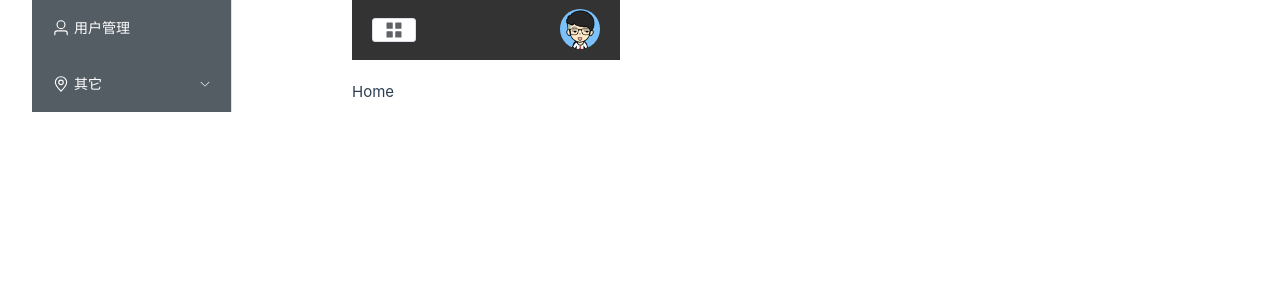
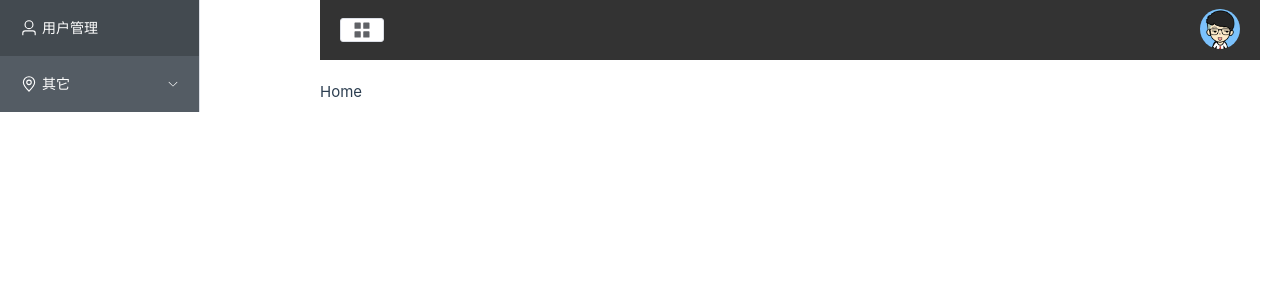
Before and after one commit to yexia553/vue_study, a Vue app in the folder vue3-manage/: page / in a window 1280 px wide. Shown: the top 300 px of the page. Built offline with nearby package versions, Linux system fonts and the light colour scheme.

Commit message:
更新样式

```diff
--- a/vue3-manage/src/assets/main.css
+++ b/vue3-manage/src/assets/main.css
@@ -1,7 +1,8 @@
 @import "./base.css";
 
 #app {
-  max-width: 1280px;
+    /* max-width导致页面不能全屏显示 */
+  /* max-width: 1280px; */
   margin: 0;
   padding: 0;
   font-weight: normal;
@@ -27,8 +28,13 @@ a,
   }
 
   #app {
-    display: grid;
+    /* grid布局会导致页面在纵向上只能显示一部分 */
+    /* display: grid; */
+    display: flex;
     grid-template-columns: 1fr 1fr;
-    padding: 0 2rem;
+    /* padding会导致页面在左右两侧有白边 */
+    /* padding: 0 2rem; */
+    height: 100vh;
+    width: 100%;
   }
 }
```
